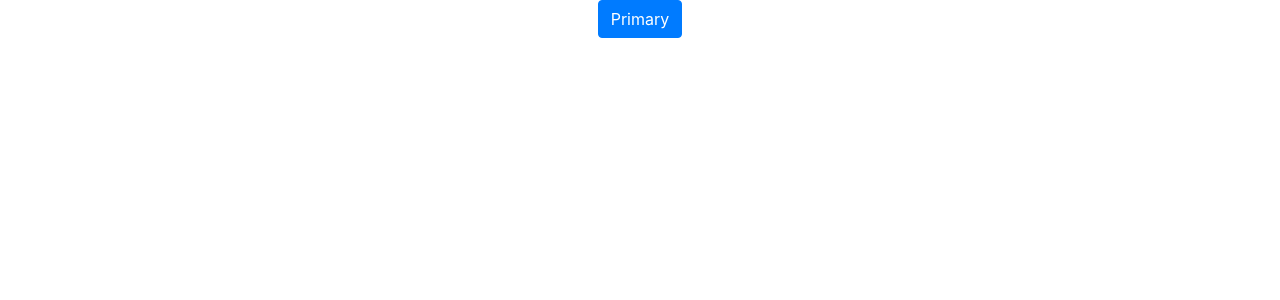
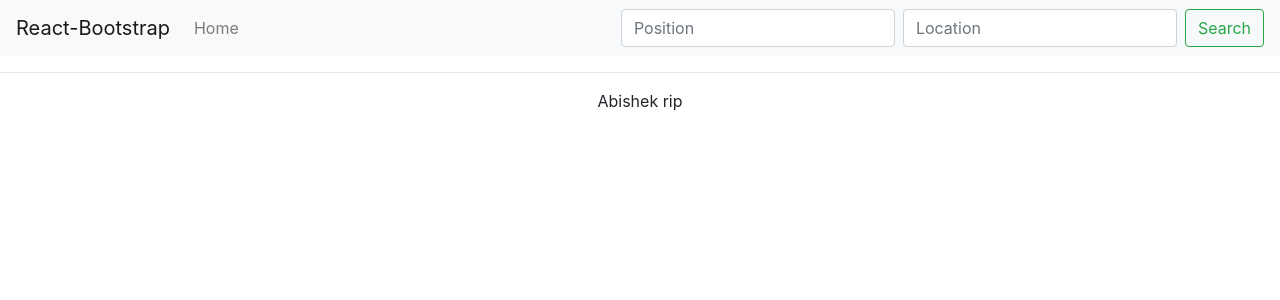
Before and after one commit to VernalEquinox000/Strive-M7-D2, a React (Create React App) app: page / in a window 1280 px wide. Shown: the top 300 px of the page. Built offline with nearby package versions, Linux system fonts and the light colour scheme.

Commit message:
list jobs done

```diff
--- a/src/App.js
+++ b/src/App.js
@@ -2,30 +2,32 @@ import React from "react";
 import './App.css';
 import "bootstrap/dist/css/bootstrap.min.css"
 import Search from "./components/Search"
-
+import Result from "./components/Result"
+import Details from "./components/Details"
 
 import { BrowserRouter as Router, Route } from "react-router-dom"
 
 class App extends React.Component {
 
   /* fetch = async () => {
-  let response = await fetch(
-    `https://cors-anywhere.herokuapp.com/https://jobs.github.com/positions.json?description=frontend&location=berlin`
-  );
-  let data = await response.json();
-  console.log(data);
-};
-}; */
+    let response = await fetch(
+      `https://jobs.github.com/positions.json?description=frontend&location=berlin`
+    );
+    let data = await response.json();
+    console.log(data);
+  } */
 
   render() {
     return (
       <div className="App">
         <Router>
-          <Search />
-        </Router>
+          <Route path="/" exact component={Search} />
+          <Route path="/puppa" render = {(props) => <Details {...props} /> } />
+          </Router>
       </div>
     )
   }
+
 }
 
 //needs Details component
--- /dev/null
+++ b/src/components/Details.jsx
@@ -0,0 +1,22 @@
+import React, { Component } from "react";
+
+export default class Details extends Component {
+  fetch = async () => {
+    let response = await fetch(
+      `https://yabba-dabba-duls-cors-anywhere.herokuapp.com/https://jobs.github.com/positions.json?description=front&location=${this.props.match.path}`
+    );
+    let data = await response.json();
+    console.log(data);
+    this.setState({ jobs: data });
+    //e.preventDefault();
+  };
+
+  render() {
+    console.log(this.props.match.path);
+    return (
+      <div>
+        <p>Missing Perullo</p>
+      </div>
+    );
+  }
+}
--- /dev/null
+++ b/src/components/Result.jsx
@@ -0,0 +1,20 @@
+import React, { Component } from "react";
+
+export default class Result extends Component {
+  data = this.props.dataRichard;
+
+  render() {
+    //console.log(this.props.dataRichard);
+
+    return (
+      <div>
+        <p>Abishek rip</p>
+        {this.data.map((job) => (
+          <p>
+            {job.id} + {job.company}
+          </p>
+        ))}
+      </div>
+    );
+  }
+}
--- a/src/components/Search.jsx
+++ b/src/components/Search.jsx
@@ -1,22 +1,76 @@
 import React, { Component } from "react";
-import { Button } from "react-bootstrap";
+import { Button, Nav, Navbar, Form, FormControl } from "react-bootstrap";
+import Result from "./Result";
 
 export default class Search extends Component {
+  state = {
+    location: "",
+    position: "",
+    jobs: [],
+  };
+
   fetch = async () => {
     let response = await fetch(
-      `https://yabba-dabba-duls-cors-anywhere.herokuapp.com/https://jobs.github.com/positions.json?description=frontend&location=berlin`
+      `https://yabba-dabba-duls-cors-anywhere.herokuapp.com/https://jobs.github.com/positions.json?description=${this.state.position}&location=${this.state.location}`
     );
     let data = await response.json();
     console.log(data);
+    this.setState({ jobs: data });
+    //e.preventDefault();
+  };
+
+  positionHandler = (e) => {
+    this.setState({ position: e.target.value }); //test this
+  };
+
+  Richard = (e) => {
+    e.preventDefault();
+    this.fetch();
+  };
+
+  locationHandler = (e) => {
+    this.setState({ location: e.target.value });
   };
 
   render() {
     return (
       <div>
-        <Button variant="primary" onClick={this.fetch}>
-          Primary
-        </Button>{" "}
+        <Navbar bg="light" expand="lg">
+          <Navbar.Brand href="#home">React-Bootstrap</Navbar.Brand>
+          <Navbar.Toggle aria-controls="basic-navbar-nav" />
+          <Navbar.Collapse id="basic-navbar-nav">
+            <Nav className="mr-auto">
+              <Nav.Link href="#home">Home</Nav.Link>
+            </Nav>
+            <Form inline onSubmit={this.Richard}>
+              <FormControl
+                type="text"
+                placeholder="Position"
+                className="mr-sm-2"
+                value={this.state.position}
+                onChange={this.positionHandler}
+              />
+              <FormControl
+                type="text"
+                placeholder="Location"
+                className="mr-sm-2"
+                value={this.state.location}
+                onChange={this.locationHandler}
+              />
+              <Button variant="outline-success" type="Submit">
+                Search
+              </Button>
+            </Form>
+          </Navbar.Collapse>
+        </Navbar>
+        <hr />
+        <Result dataRichard={this.state.jobs} />
       </div>
     );
   }
 }
+
+//nb form control si aggiornano, necessita anti aggiornamento
+//event.preventDefault()
+//inoltre form control può avere type da inserire = Submit
+// quindi non passiamo funzione ma type=Submit
```
